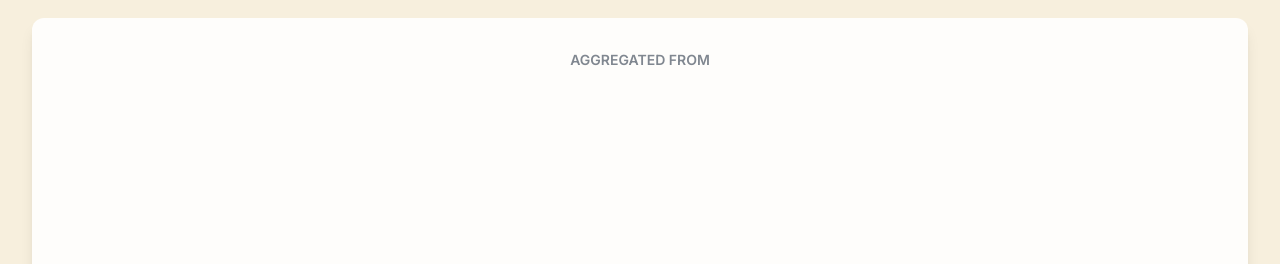
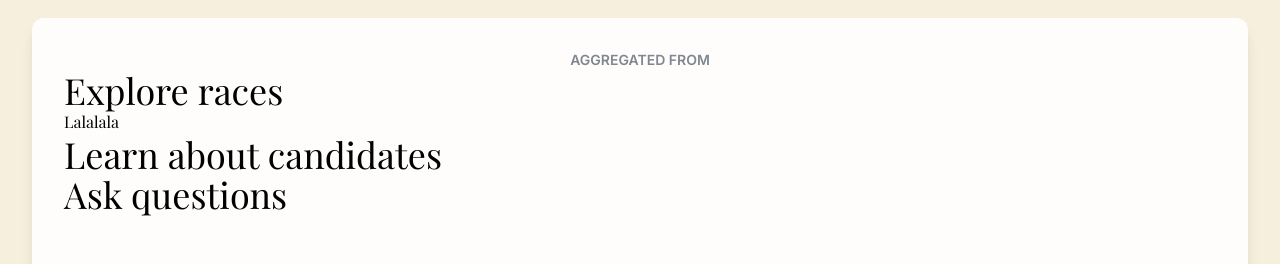
Before and after one commit to dannyadkins/letsvote, a Next.js app in the folder apps/web/: page / in a window 1280 px wide. Shown: the part 466-730 px from the top of the page. Built offline with nearby package versions, Linux system fonts and the light colour scheme; a web font is replaced by a local one.

Commit message:
more homepage

```diff
--- a/apps/web/app/globals.css
+++ b/apps/web/app/globals.css
@@ -11,11 +11,11 @@ h1 {
 }
 
 h2 {
-  @apply text-6xl;
+  @apply text-4xl;
 }
 
 h3 {
-  @apply text-4xl;
+  @apply text-3xl;
 }
 
 h4 {
--- a/apps/web/app/page.tsx
+++ b/apps/web/app/page.tsx
@@ -42,6 +42,16 @@ export default function Home() {
       </div>
       <div className="bg-beige-50 w-full flex flex-col flex-grow items-center min-h-[800px] p-8 shadow-lg rounded-xl">
         <p className="caption">AGGREGATED FROM</p>
+
+        <div className="flex flex-col w-full items-start">
+          <div>
+            <h2> Explore races </h2>
+            Lalalala
+          </div>
+
+          <h2> Learn about candidates </h2>
+          <h2> Ask questions </h2>
+        </div>
       </div>
     </main>
   );
```
